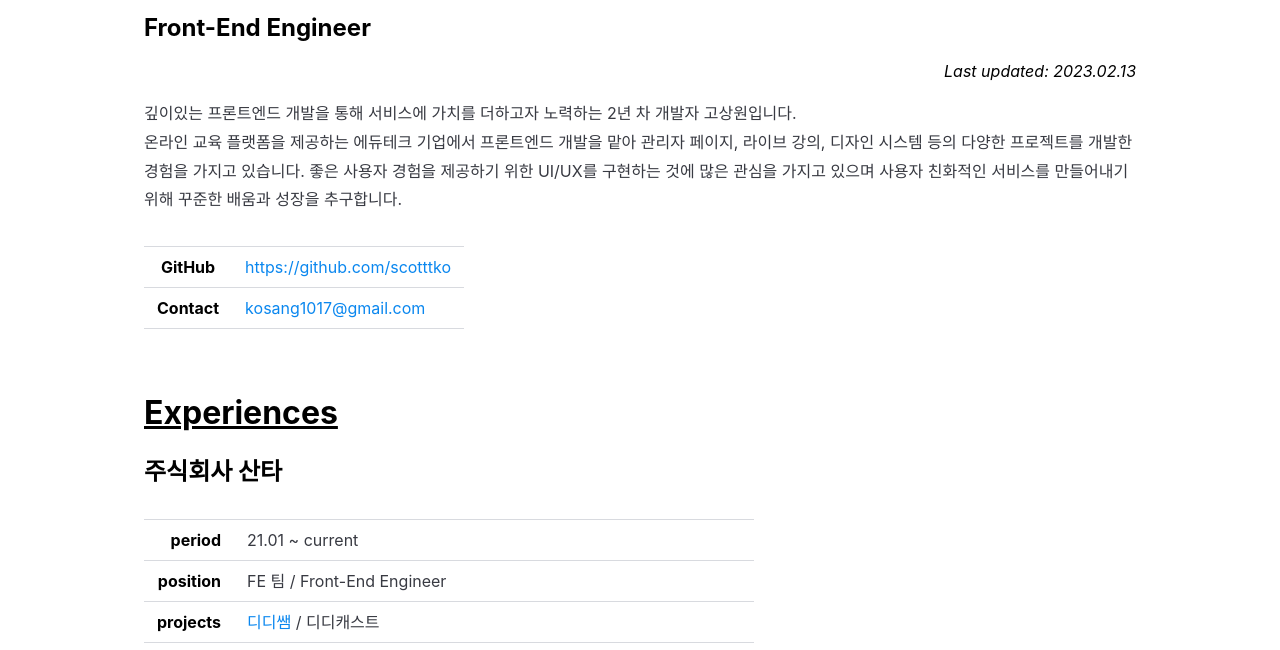
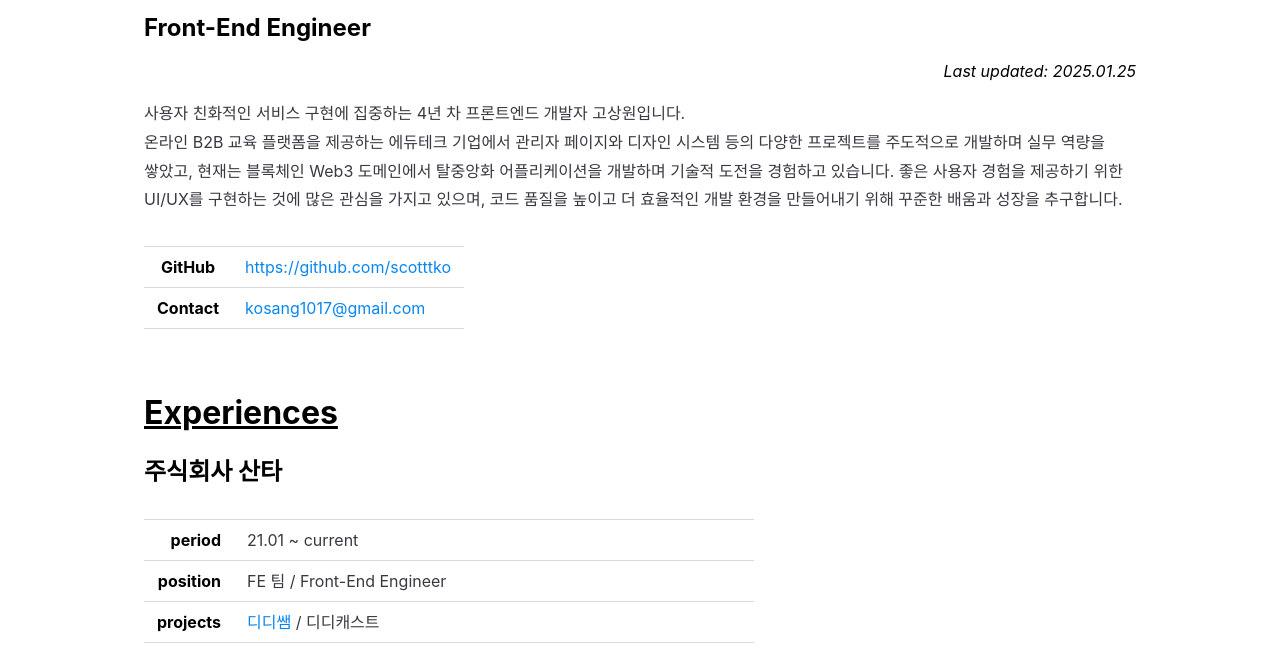
Before and after one commit to scotttko/gatsby-blog, a Gatsby site: page /about in a window 1280 px wide. Shown: the part 139-789 px from the top of the page. Built offline with nearby package versions, Linux system fonts and the light colour scheme; Gatsby itself is replaced by a stand-in of ours.

Commit message:
feat: about > 자기소개 업데이트

```diff
--- a/content/about/about.md
+++ b/content/about/about.md
@@ -8,17 +8,18 @@ description: 'resume'
 
 ## Front-End Engineer
 
-_<div align="right"><sub><i>Last updated: 2023.02.13</i></sub></div>_
+_<div align="right"><sub><i>Last updated: 2025.01.25</i></sub></div>_
 
-깊이있는 프론트엔드 개발을 통해 서비스에 가치를 더하고자 노력하는 2년 차 개발자 고상원입니다.
+사용자 친화적인 서비스 구현에 집중하는 4년 차 프론트엔드 개발자 고상원입니다.
 <br/>
-온라인 교육 플랫폼을 제공하는 에듀테크 기업에서 프론트엔드 개발을 맡아 관리자 페이지, 라이브 강의, 디자인 시스템 등의 다양한 프로젝트를 개발한 경험을 가지고 있습니다.
-좋은 사용자 경험을 제공하기 위한 UI/UX를 구현하는 것에 많은 관심을 가지고 있으며 사용자 친화적인 서비스를 만들어내기 위해 꾸준한 배움과 성장을 추구합니다.
+온라인 B2B 교육 플랫폼을 제공하는 에듀테크 기업에서 관리자 페이지와 디자인 시스템 등의 다양한 프로젝트를 주도적으로 개발하며 실무 역량을 쌓았고, 현재는 블록체인 Web3 도메인에서 탈중앙화 어플리케이션을 개발하며 기술적 도전을 경험하고 있습니다.
+좋은 사용자 경험을 제공하기 위한 UI/UX를 구현하는 것에 많은 관심을 가지고 있으며,
+코드 품질을 높이고 더 효율적인 개발 환경을 만들어내기 위해 꾸준한 배움과 성장을 추구합니다.
 
-|             |                                |
-| :---------: | ------------------------------ |
+|             |                               |
+| :---------: | ----------------------------- |
 | **GitHub**  | <https://github.com/scotttko> |
-| **Contact** | <kosang1017@gmail.com>         |
+| **Contact** | <kosang1017@gmail.com>        |
 
 <br />
 
```
